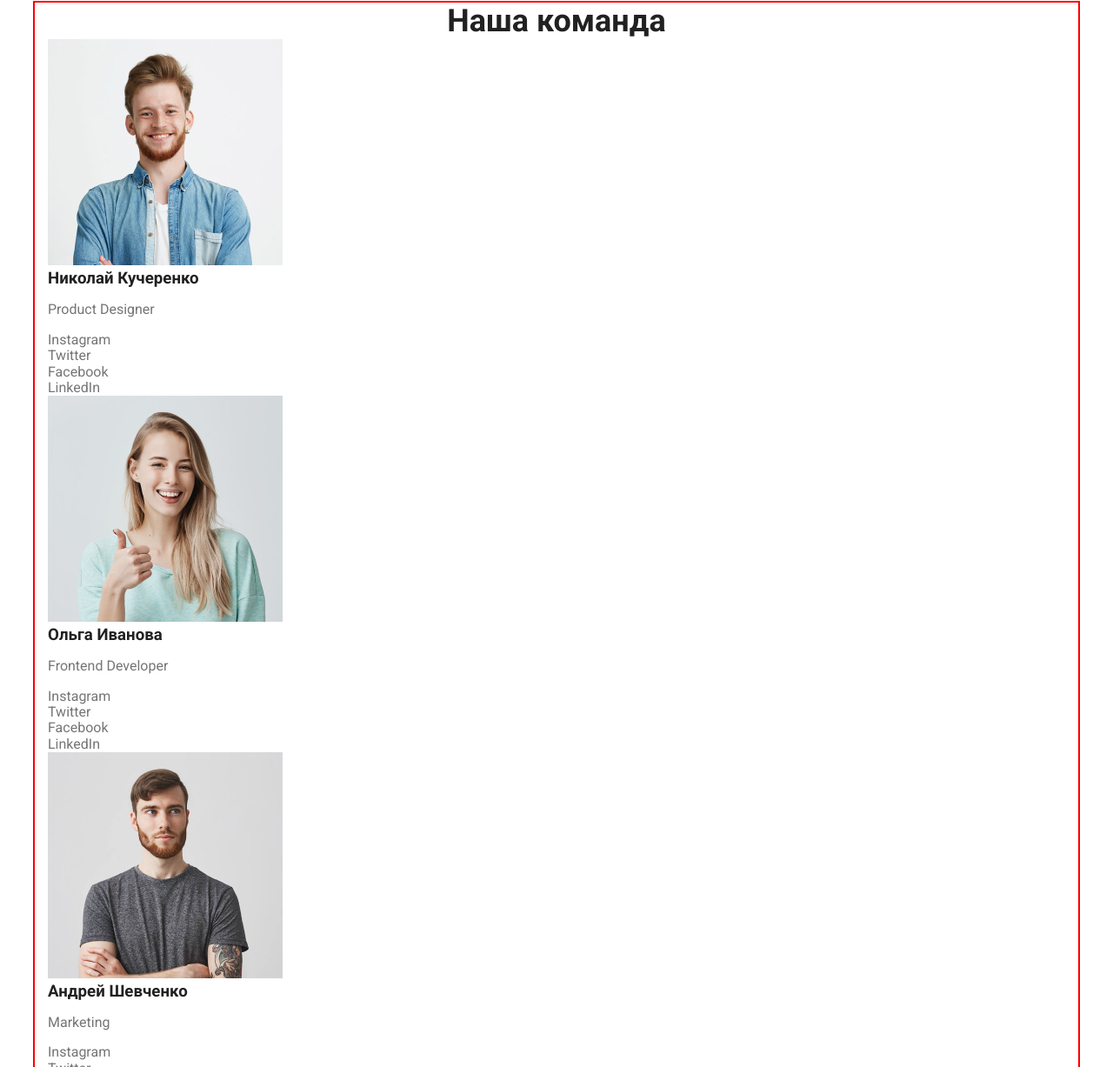
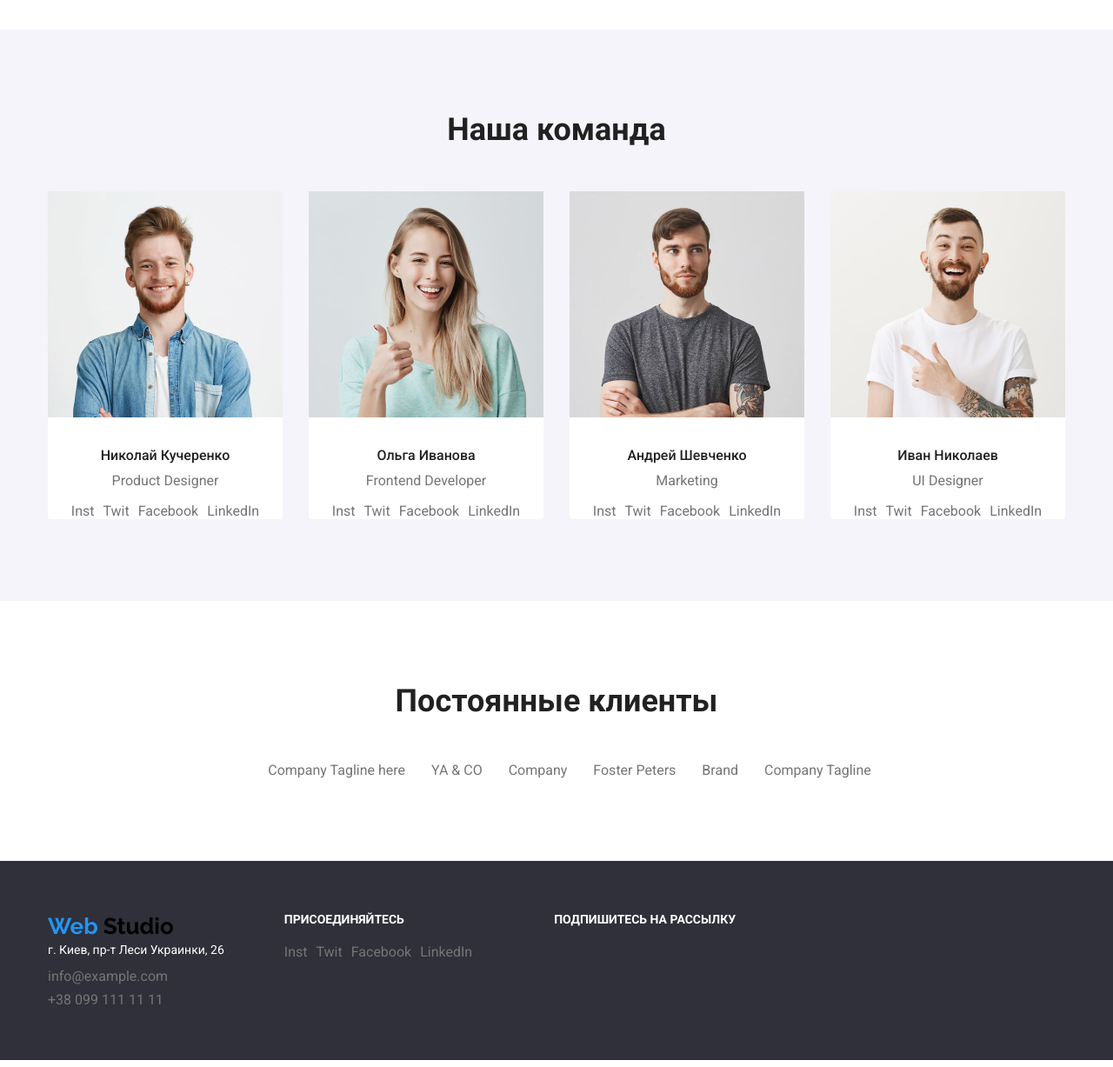
Before and after one commit to 0sipov/goit-markup-hw-03, a plain HTML site: page index.html in a window 1280 px wide. Shown: the part 1573-2800 px from the top of the page at 87% size. Drawn offline with Linux system fonts and the light colour scheme.

Commit message:
adds positioning of elements index.html

```diff
--- a/css/styles.css
+++ b/css/styles.css
@@ -4,7 +4,7 @@ primery text(grey)             #757575
 white                          #FFFFFF
 black                          #000000
 accent(blue)                   #2196F3
-buttons                        #F5F4FA
+grey color                     #F5F4FA
 transparent white              255, 255, 255, 0.6
  */
 :root {
@@ -14,7 +14,7 @@ transparent white              255, 255, 255, 0.6
   --secondary-color: #ffffff;
   --black-color: #000000;
   --mail-tel-color: rgba(255, 255, 255, 1);
-  --buttons-color: #f5f4fa;
+  --grey-color: #f5f4fa;
 }
 html {
   box-sizing: border-box;
@@ -48,6 +48,9 @@ h2 {
   line-height: 1.17;
   text-align: center;
 }
+p {
+  margin: 0;
+}
 a {
   color: inherit;
   text-decoration: none;
@@ -60,10 +63,17 @@ ul {
 }
 address {
   font-style: normal;
+  font-weight: 400;
+  font-size: 14px;
+  line-height: 1.71;
+  color: var(--secondary-color);
+}
+section {
+  margin-bottom: 94px;
 }
 /* Utilities */
 .container {
-  outline: 2px solid red;
+  /* outline: 2px solid red; */
   width: 1200px;
   margin-left: auto;
   margin-right: auto;
@@ -115,10 +125,14 @@ nav {
   font-size: 14px;
   line-height: 1.14;
   letter-spacing: 0.02;
+  border-bottom: solid;
+  border-color: transparent;
 }
 .site-nav a:hover,
 .site-nav a:focus {
   color: var(--accent-color);
+  border-bottom: solid;
+  border-color: var(--accent-color);
 }
 /* Mail and tel header */
 .tel {
@@ -140,9 +154,15 @@ nav {
 /* Main index.html */
 /* Hero */
 .hero {
+  padding-top: 200px;
+  padding-bottom: 200px;
+
   background-color: #cccccc;
+  text-align: center;
 }
 .hero h1 {
+  margin-bottom: 30px;
+
   color: var(--secondary-color);
   font-style: normal;
   font-weight: 900;
@@ -150,19 +170,42 @@ nav {
   line-height: 1.36;
   letter-spacing: 0.06em;
   text-transform: uppercase;
-  text-align: center;
 }
 .hero a {
+  padding-top: 10px;
+  padding-bottom: 10px;
+  padding-left: 32px;
+  padding-right: 32px;
+
+  display: inline-block;
   color: var(--secondary-color);
   background-color: var(--accent-color);
-  text-align: center;
   letter-spacing: 0.06em;
+  border-radius: 4px;
 }
 /* Our advantages */
-.advantages > h2 {
+
+.advantages > .items {
+  display: flex;
+}
+.advantages .item:not(:first-child) {
+  margin-left: 30px;
+}
+.advantages .item {
+  width: 270px;
+}
+.item > .background {
+  margin-bottom: 30px;
+
+  min-height: 120px;
+  background-color: var(--grey-color);
+}
+.advantages h2 {
   display: none;
 }
 .advantages h3 {
+  margin-bottom: 10px;
+
   font-weight: 700;
   font-size: 14px;
   line-height: 1.14;
@@ -173,7 +216,17 @@ nav {
   line-height: 1.7;
 }
 /* What we can */
+.we-can > .items {
+  display: flex;
+}
+.we-can .item:not(:first-child) {
+  margin-left: 30px;
+}
+.we-can > h2 {
+  margin-bottom: 50px;
+}
 .we-can p {
+  display: block;
   background-color: rgba(47, 48, 58, 0.8);
   color: var(--secondary-color);
   font-weight: 700;
@@ -183,23 +236,66 @@ nav {
   text-transform: uppercase;
 }
 /* Our team */
+.team-container {
+  background-color: var(--grey-color);
+}
+.team {
+  padding-top: 94px;
+  padding-bottom: 94px;
+}
+.team h2 {
+  margin-bottom: 50px;
+}
+.team > .items {
+  display: flex;
+}
+.team .item {
+  background-color: var(--secondary-color);
+  border-radius: 0 0 4px 4px;
+}
+.team .item:not(:first-child) {
+  margin-left: 30px;
+}
 .team h3 {
+  margin-top: 30px;
+  margin-bottom: 10px;
+
   font-style: normal;
   font-weight: 500;
   font-size: 16px;
   line-height: 1.2;
+  text-align: center;
 }
 .team p {
+  margin-bottom: 16px;
+
   font-size: 16px;
   line-height: 1.2;
+  text-align: center;
+}
+.team .social-networks {
+  display: flex;
+  justify-content: center;
+}
+.team .social-networks .item:not(:first-child) {
+  margin-left: 10px;
 }
 /* Our clients */
 .clients h2 {
+  margin-bottom: 50px;
+
   font-style: normal;
   font-weight: 700;
   font-size: 36px;
   line-height: 1.17;
   text-align: center;
+}
+.clients .items {
+  display: flex;
+  justify-content: center;
+}
+.clients .item:not(first-child) {
+  margin-left: 30px;
 }
 /* Main portfolio.html */
 /* Portfolio */
@@ -211,7 +307,7 @@ nav {
 }
 .portfolio-filter-button {
   border: none;
-  background-color: var(--buttons-color);
+  background-color: var(--grey-color);
   color: var(--primery-title-text-color);
   font-family: Roboto;
   font-style: 400;
@@ -234,7 +330,49 @@ nav {
   line-height: 1.55;
 }
 /* Footer */
-/*  */
+footer {
+  background-color: #2f303a;
+}
+.footer {
+  padding-top: 60px;
+  padding-bottom: 60px;
+
+  display: flex;
+}
 /* Contacts */
-/* Call */
-/* Subscription */
+.footer .contacts {
+  margin-right: 69px;
+}
+.footer .logo {
+  margin-bottom: 20px;
+}
+.footer .mail-tel {
+  display: block;
+  margin-top: 9px;
+}
+/* Social-networks */
+.footer .social-networks p {
+  font-weight: 700;
+  font-size: 14px;
+  line-height: 1.14;
+  text-transform: uppercase;
+  color: var(--secondary-color);
+  margin-bottom: 20px;
+}
+.footer .social-networks .items {
+  display: flex;
+}
+.footer .social-networks .item:not(:first-child) {
+  margin-left: 10px;
+}
+/* Distribution */
+.footer .distribution {
+  margin-left: 94px;
+
+  color: var(--secondary-color);
+  font-style: normal;
+  font-weight: 700;
+  font-size: 14px;
+  line-height: 1.14;
+  text-transform: uppercase;
+}
--- a/index.html
+++ b/index.html
@@ -38,36 +38,43 @@
       <!-- Hero -->
       <section class="hero">
         <div class="container">
-          <h1>Эффективные решения для вашего бизнеса</h1>
+          <h1>
+            Эффективные решения <br />
+            для вашего бизнеса
+          </h1>
           <a href="">Заказать услугу</a>
         </div>
       </section>
       <!-- Our advantages -->
-      <section class="advantages, container">
+      <section class="advantages container">
         <h2>Наши преимущества</h2>
-        <ul>
-          <li>
+        <ul class="items">
+          <li class="item">
+            <div class="background"></div>
             <h3>Внимание к деталям</h3>
             <p>
               Идейные соображения, а также начало повседневной работы по
               формированию позиции.
             </p>
           </li>
-          <li>
+          <li class="item">
+            <div class="background"></div>
             <h3>Пунктуальность</h3>
             <p>
               Задача организации, в особенности же рамки и место обучения кадров
               влечет за собой.
             </p>
           </li>
-          <li>
+          <li class="item">
+            <div class="background"></div>
             <h3>Планирование</h3>
             <p>
               Равным образом консультация с широким активом в значительной
               степени обуславливает.
             </p>
           </li>
-          <li>
+          <li class="item">
+            <div class="background"></div>
             <h3>Современные технологии</h3>
             <p>
               Значимость этих проблем настолько очевидна, что реализация
@@ -77,28 +84,29 @@
         </ul>
       </section>
       <!-- What we can -->
-      <section class="we-can, container">
+      <section class="we-can container">
         <h2>Чем мы занимаемся</h2>
-        <ul>
-          <li>
+        <ul class="items">
+          <li class="item">
             <img src="./images/main/desktop.jpg" alt="Компьютер" width="370" />
             <p>Десктопные приложения</p>
           </li>
-          <li>
+          <li class="item">
             <img src="./images/main/mobile.jpg" alt="Телефон" width="370" />
             <p>Мобильные приложения</p>
           </li>
-          <li>
+          <li class="item">
             <img src="./images/main/design.jpg" alt="Дизайн" width="370" />
             <p>Дизайнерские решения</p>
           </li>
         </ul>
       </section>
       <!-- Our team -->
-      <section class="team, container">
+      <section class="team-container">
+        <div class="team container">
           <h2>Наша команда</h2>
-        <ul>
-          <li>
+          <ul class="items">
+            <li class="item">
               <img
                 src="./images/main/team/nikolai_kucherenko.jpg"
                 alt="Николай Кучеренко"
@@ -106,14 +114,14 @@
               />
               <h3>Николай Кучеренко</h3>
               <p>Product Designer</p>
-            <ul>
-              <li><a href="">Instagram</a></li>
-              <li><a href="">Twitter</a></li>
-              <li><a href="">Facebook</a></li>
-              <li><a href="">LinkedIn</a></li>
+              <ul class="social-networks">
+                <li class="item"><a href="">Inst</a></li>
+                <li class="item"><a href="">Twit</a></li>
+                <li class="item"><a href="">Facebook</a></li>
+                <li class="item"><a href="">LinkedIn</a></li>
               </ul>
             </li>
-          <li>
+            <li class="item">
               <img
                 src="./images/main/team/olga_ivanova.jpg"
                 alt="Ольга Иванова"
@@ -121,14 +129,14 @@
               />
               <h3>Ольга Иванова</h3>
               <p>Frontend Developer</p>
-            <ul>
-              <li><a href="">Instagram</a></li>
-              <li><a href="">Twitter</a></li>
-              <li><a href="">Facebook</a></li>
-              <li><a href="">LinkedIn</a></li>
+              <ul class="social-networks">
+                <li class="item"><a href="">Inst</a></li>
+                <li class="item"><a href="">Twit</a></li>
+                <li class="item"><a href="">Facebook</a></li>
+                <li class="item"><a href="">LinkedIn</a></li>
               </ul>
             </li>
-          <li>
+            <li class="item">
               <img
                 src="./images/main/team/andrey_shevchenco.jpg"
                 alt="Андрей Шевченко"
@@ -136,14 +144,14 @@
               />
               <h3>Андрей Шевченко</h3>
               <p>Marketing</p>
-            <ul>
-              <li><a href="">Instagram</a></li>
-              <li><a href="">Twitter</a></li>
-              <li><a href="">Facebook</a></li>
-              <li><a href="">LinkedIn</a></li>
+              <ul class="social-networks">
+                <li class="item"><a href="">Inst</a></li>
+                <li class="item"><a href="">Twit</a></li>
+                <li class="item"><a href="">Facebook</a></li>
+                <li class="item"><a href="">LinkedIn</a></li>
               </ul>
             </li>
-          <li>
+            <li class="item">
               <img
                 src="./images/main/team/ivan_nikolaev.jpg"
                 alt="Иван Николаев"
@@ -151,32 +159,33 @@
               />
               <h3>Иван Николаев</h3>
               <p>UI Designer</p>
-            <ul>
-              <li><a href="">Instagram</a></li>
-              <li><a href="">Twitter</a></li>
-              <li><a href="">Facebook</a></li>
-              <li><a href="">LinkedIn</a></li>
+              <ul class="social-networks">
+                <li class="item"><a href="">Inst</a></li>
+                <li class="item"><a href="">Twit</a></li>
+                <li class="item"><a href="">Facebook</a></li>
+                <li class="item"><a href="">LinkedIn</a></li>
               </ul>
             </li>
           </ul>
+        </div>
       </section>
       <!-- Our clients -->
-      <section class="clients, container">
+      <section class="clients container">
         <h2>Постоянные клиенты</h2>
-        <ul>
-          <li><a href="">YA & CO</a></li>
-          <li><a href="">Company Tagline here</a></li>
-          <li><a href="">Company</a></li>
-          <li><a href="">Foster Peters</a></li>
-          <li><a href="">Brand</a></li>
-          <li><a href="">Company Tagline</a></li>
+        <ul class="items">
+          <li class="item"><a href="">Company Tagline here</a></li>
+          <li class="item"><a href="">YA & CO</a></li>
+          <li class="item"><a href="">Company</a></li>
+          <li class="item"><a href="">Foster Peters</a></li>
+          <li class="item"><a href="">Brand</a></li>
+          <li class="item"><a href="">Company Tagline</a></li>
         </ul>
       </section>
     </main>
     <!-- Footer -->
     <footer>
-      <div class="container">
-        <div>
+      <div class="footer container">
+        <div class="contacts">
           <a href="./index.html" class="logo"><span>Web</span> Studio</a>
           <address>г. Киев, пр-т Леси Украинки, 26</address>
           <a href="mailto:info@example.com" class="mail-tel"
@@ -184,16 +193,16 @@
           >
           <a href="tel:+380961111111" class="mail-tel">+38 099 111 11 11</a>
         </div>
-        <div>
+        <div class="social-networks">
           <p>Присоединяйтесь</p>
-          <ul>
-            <li><a href="">Instagram</a></li>
-            <li><a href="">Twitter</a></li>
-            <li><a href="">Facebook</a></li>
-            <li><a href="">LinkedIn</a></li>
+          <ul class="items">
+            <li class="item"><a href="">Inst</a></li>
+            <li class="item"><a href="">Twit</a></li>
+            <li class="item"><a href="">Facebook</a></li>
+            <li class="item"><a href="">LinkedIn</a></li>
           </ul>
         </div>
-        <div>
+        <div class="distribution">
           <p>Подпишитесь на рассылку</p>
         </div>
       </div>
```
Also changed, not shown: portfolio.html (+14 -10 lines). Lines whose indentation alone changed are shown as unchanged.
